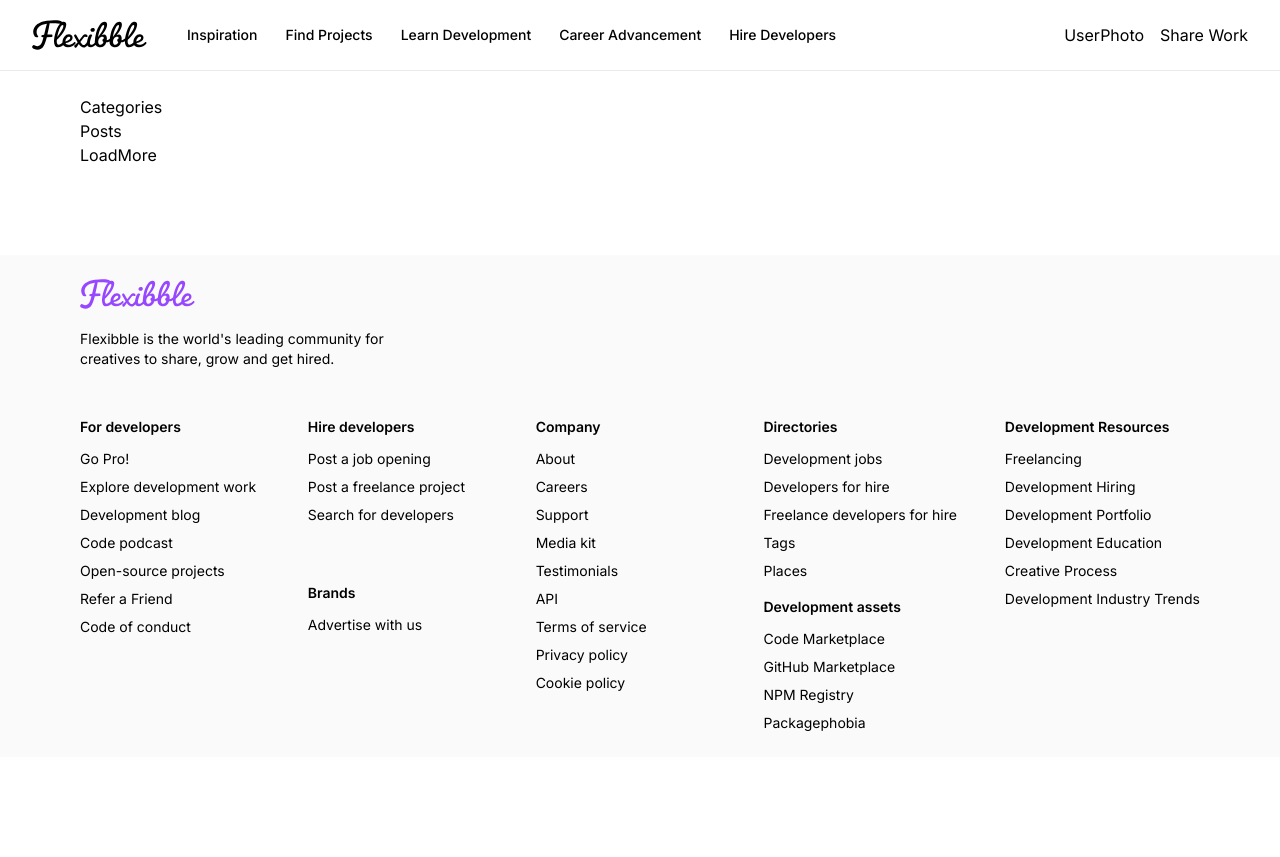
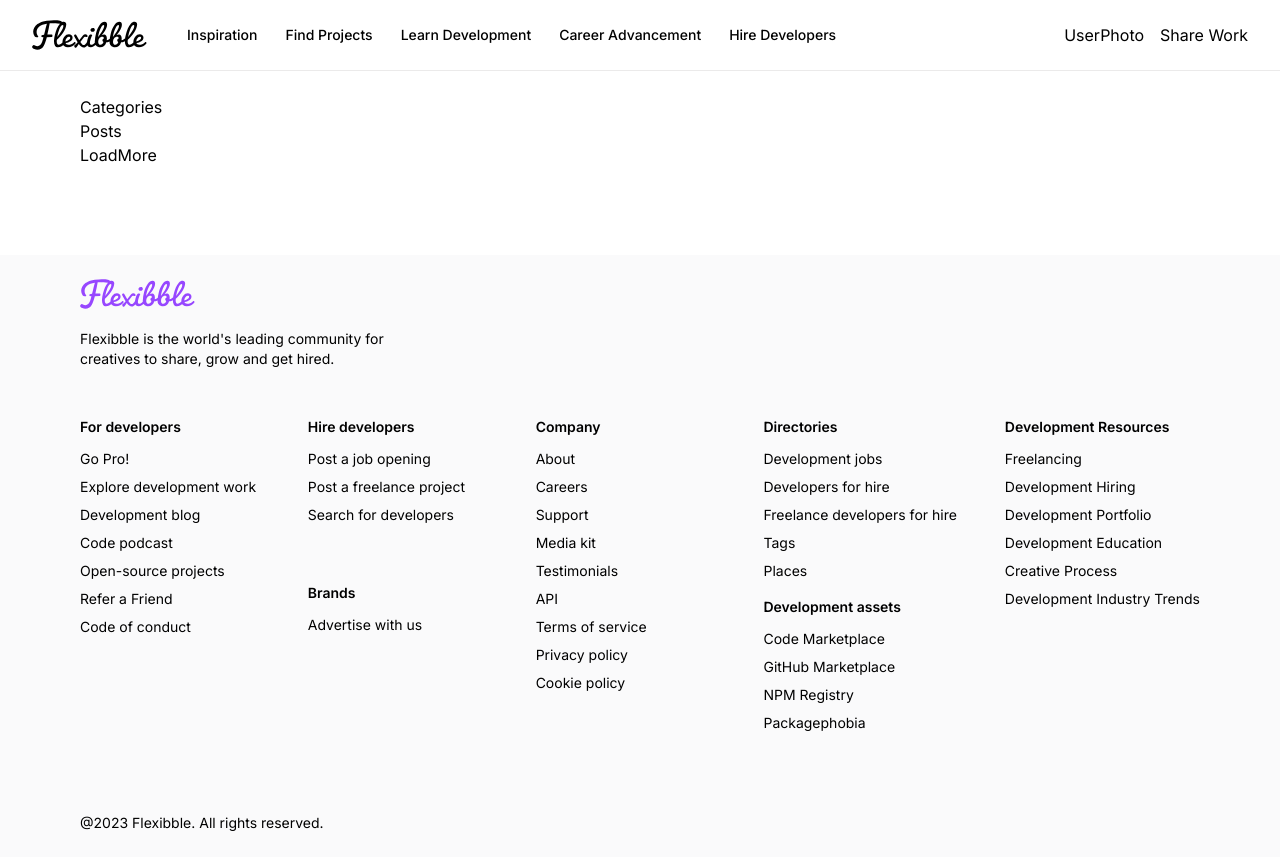
Before and after one commit to Jascha-Biederstedt/flexibble, a Next.js app: page / in a window 1280 px wide. Before the commit the page ends 800 px from the top, so only its background shows below. Built offline with nearby package versions, Linux system fonts and the light colour scheme.

Commit message:
Add footer copyright

```diff
--- a/components/Footer.tsx
+++ b/components/Footer.tsx
@@ -60,6 +60,10 @@
           />
         </div>
       </div>
+
+      <div className='flexBetween footer_copyright'>
+        <p>@2023 Flexibble. All rights reserved.</p>
+      </div>
     </footer>
   );
 };
```
